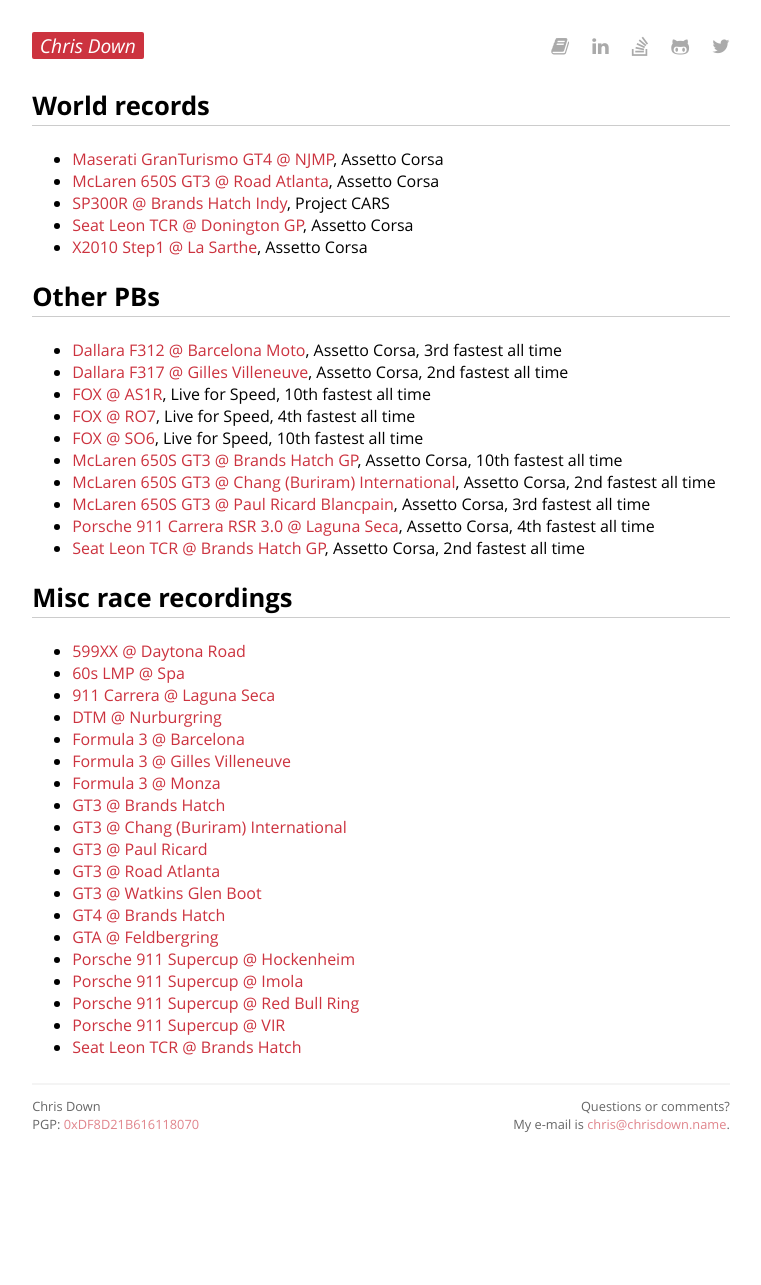
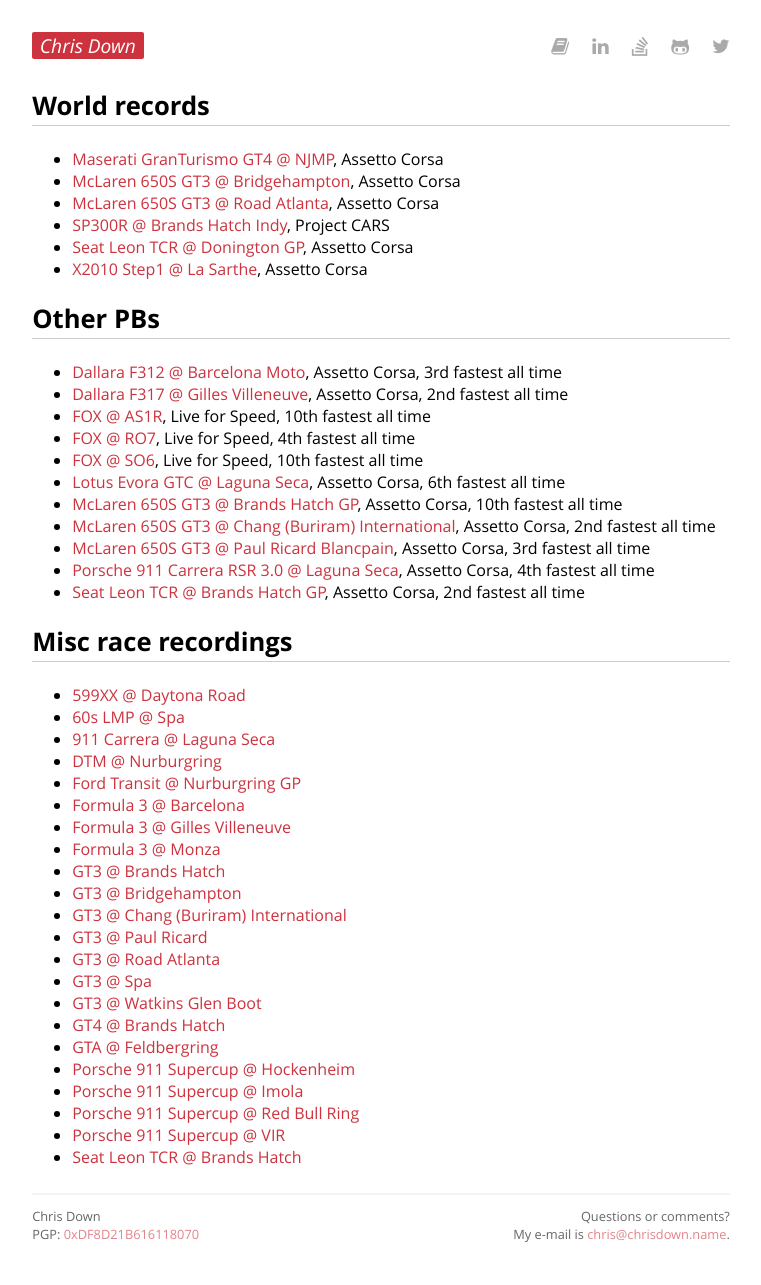
Before and after one commit to cdown/chrisdown.name, a Jekyll site: the page built from racing.md, in a window 1280 px wide. Shown: the whole page, without its empty margins (259-1020 px from the left). Built offline with Jekyll 4.4.1, drawn with Linux system fonts in a browser that asks for light colours; before the commit the page ends 1175 px from its top, so only the background shows below that.

Commit message:
racing: Update with new videos

```diff
--- a/racing.md
+++ b/racing.md
@@ -6,6 +6,7 @@ title: "Sim racing history"
 ## World records
 
 - [Maserati GranTurismo GT4 @ NJMP](https://www.youtube.com/watch?v=-Dc0mfbhX8E), Assetto Corsa
+- [McLaren 650S GT3 @ Bridgehampton](https://www.youtube.com/watch?v=LvUUHBSTIbw), Assetto Corsa
 - [McLaren 650S GT3 @ Road Atlanta](https://www.youtube.com/watch?v=Q-Ho6vwZ3uA), Assetto Corsa
 - [SP300R @ Brands Hatch Indy](https://www.youtube.com/watch?v=qvyPT3P8aHw), Project CARS
 - [Seat Leon TCR @ Donington GP](https://www.youtube.com/watch?v=CgQbzRjC8ZA), Assetto Corsa
@@ -18,6 +19,7 @@ title: "Sim racing history"
 - [FOX @ AS1R](https://www.youtube.com/watch?v=bpRAhw2Phlc), Live for Speed, 10th fastest all time
 - [FOX @ RO7](https://www.youtube.com/watch?v=wO0XxZdd-XQ), Live for Speed, 4th fastest all time
 - [FOX @ SO6](https://www.youtube.com/watch?v=JFZJsbta5po), Live for Speed, 10th fastest all time
+- [Lotus Evora GTC @ Laguna Seca](https://www.youtube.com/watch?v=tDTUPHYuV20), Assetto Corsa, 6th fastest all time
 - [McLaren 650S GT3 @ Brands Hatch GP](https://www.youtube.com/watch?v=cAo6T45IUGE), Assetto Corsa, 10th fastest all time
 - [McLaren 650S GT3 @ Chang (Buriram) International](https://www.youtube.com/watch?v=9xpdLmuXRYs), Assetto Corsa, 2nd fastest all time
 - [McLaren 650S GT3 @ Paul Ricard Blancpain](https://www.youtube.com/watch?v=XmMqyLV5Z5k), Assetto Corsa, 3rd fastest all time
@@ -30,13 +32,16 @@ title: "Sim racing history"
 - [60s LMP @ Spa](https://www.youtube.com/watch?v=ncaGx8nJC-A)
 - [911 Carrera @ Laguna Seca](https://www.youtube.com/watch?v=mVhwrII5F_w)
 - [DTM @ Nurburgring](https://www.youtube.com/watch?v=aJ7CUZadSyY)
+- [Ford Transit @ Nurburgring GP](https://www.youtube.com/watch?v=B7Whkdj_pTc)
 - [Formula 3 @ Barcelona](https://www.youtube.com/watch?v=3Bfn3qkzGRs)
 - [Formula 3 @ Gilles Villeneuve](https://www.youtube.com/watch?v=9tpiBxb743I)
 - [Formula 3 @ Monza](https://www.youtube.com/watch?v=Isg5zc-JMQg)
 - [GT3 @ Brands Hatch](https://www.youtube.com/watch?v=0w7eXvuIFWQ)
+- [GT3 @ Bridgehampton](https://www.youtube.com/watch?v=YoTAXaICFxs)
 - [GT3 @ Chang (Buriram) International](https://www.youtube.com/watch?v=F7-ztn30jYs)
 - [GT3 @ Paul Ricard](https://www.youtube.com/watch?v=AXTnM_iHSsE)
 - [GT3 @ Road Atlanta](https://www.youtube.com/watch?v=0Ww99BLcnfI)
+- [GT3 @ Spa](https://www.youtube.com/watch?v=-C675sbunvs)
 - [GT3 @ Watkins Glen Boot](https://www.youtube.com/watch?v=mhe-b2D15wk)
 - [GT4 @ Brands Hatch](https://www.youtube.com/watch?v=eJ9YsVkOGDs)
 - [GTA @ Feldbergring](https://www.youtube.com/watch?v=JrilFgXe918)
```
